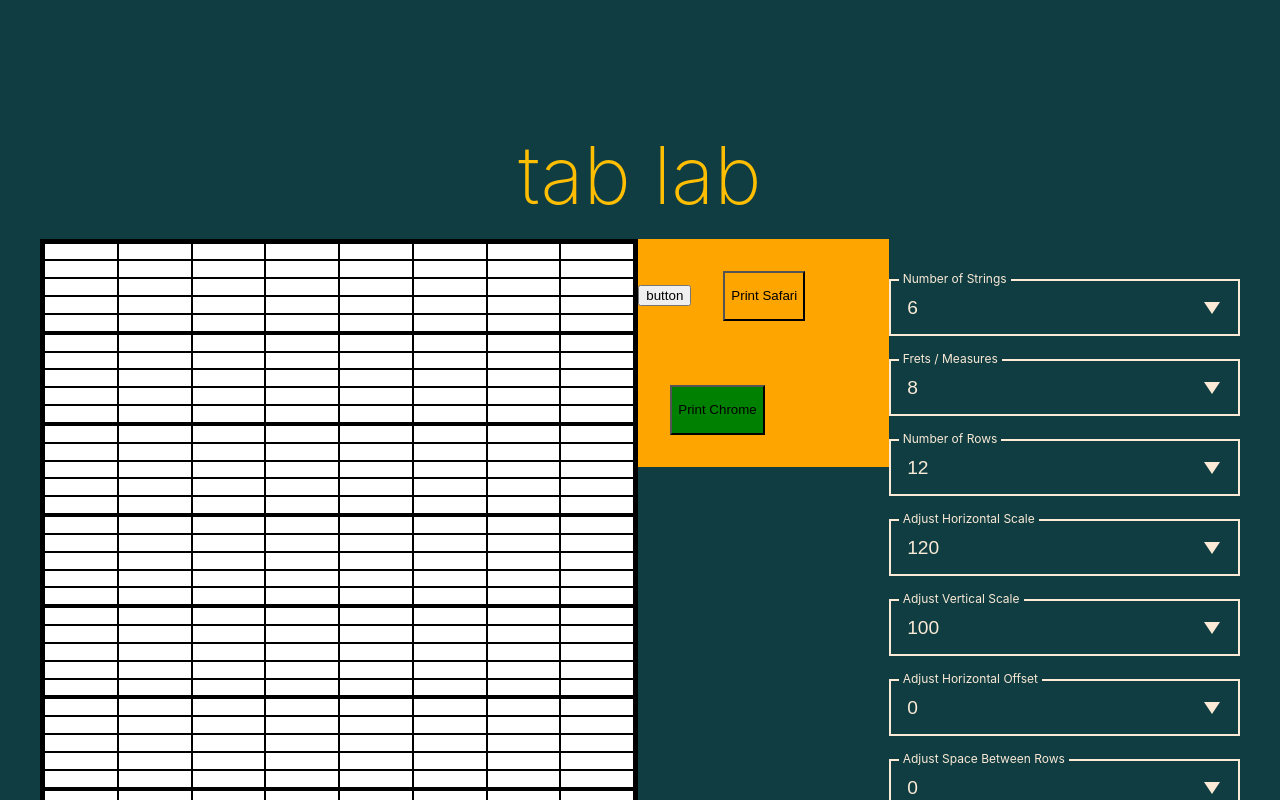
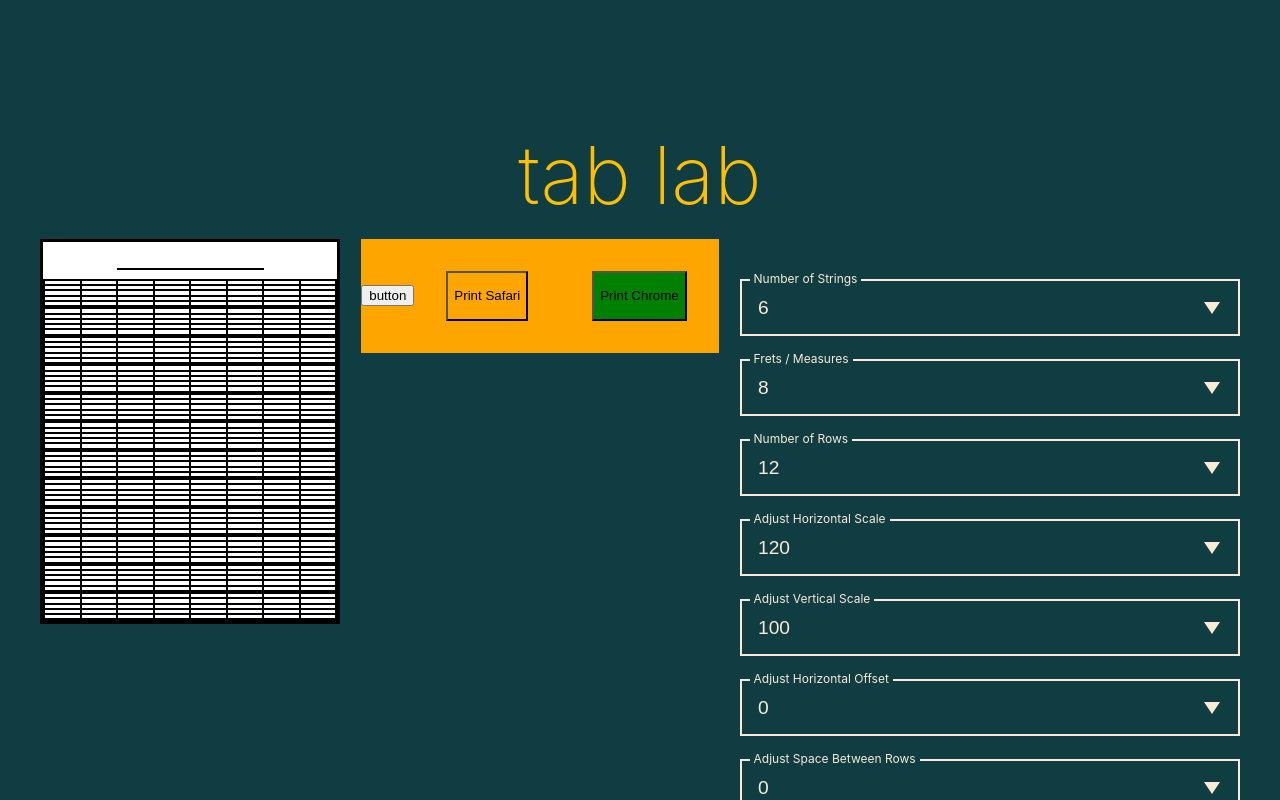
Before and after one commit to andentx/tab-lab, a Next.js app: page / in a window 1280 px wide. Shown: the top 800 px of the page. Built offline with nearby package versions, Linux system fonts and the light colour scheme.

Commit message:
Reset webview page preview

```diff
--- a/components/PagePreview.js
+++ b/components/PagePreview.js
@@ -41,18 +41,13 @@ const PageHeader = styled.div`
 
 const Gen2PagePreview = ({ pageSettings, allCellContainersRendered }) => {
   return (
-    <Page
-      style={{
-        height: `${pageSettings.pageHeight * 100}px`,
-        width: `${pageSettings.pageWidth * 100}px`,
-      }}
-    >
-      {/* <PageHeader
+    <Page>
+      <PageHeader
         style={{
           borderBottom: `${pageSettings.showPageHeader}`,
           height: `${pageSettings.headerHeight}%`,
         }}
-      /> */}
+      />
       {allCellContainersRendered}
     </Page>
   );
```
